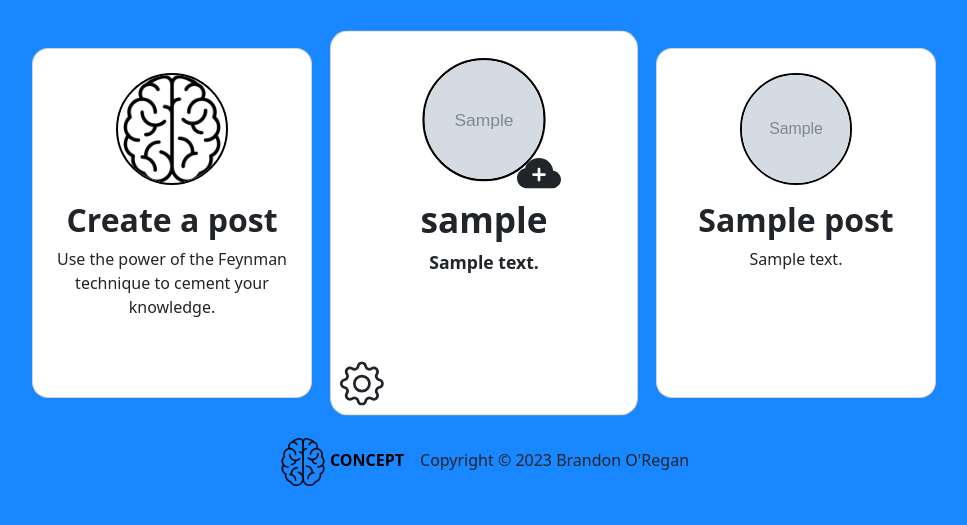
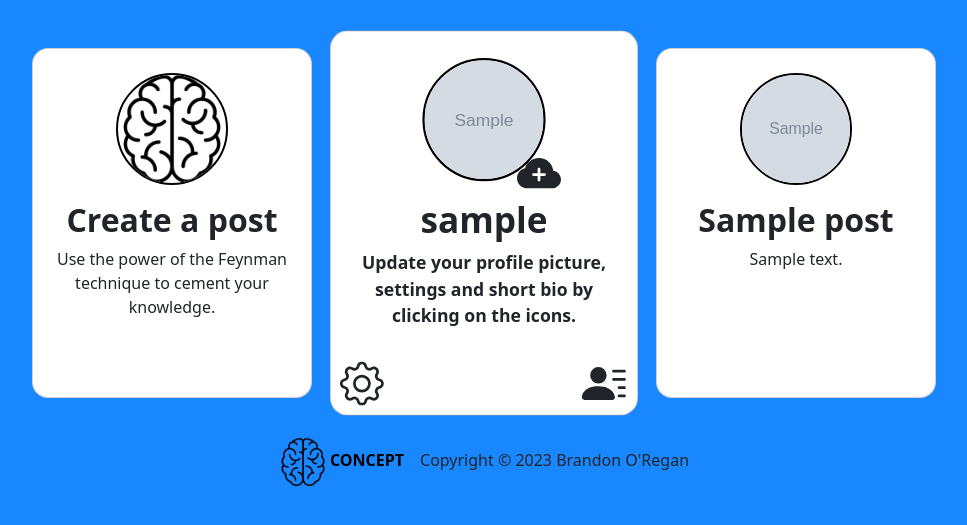
Before and after one commit to brandonoregan/concept, a Django app: page /profiles/profile in a window 1280 px wide. Shown: the part 58-583 px from the top of the page, without its empty margins (156-1123 px from the left). Run offline with Django 4.2, Linux system fonts and the light colour scheme; a user stored in the database is signed in; tables that the repository leaves empty hold one stand-in row (values such as "Sample post"); grey boxes marked "Sample" are stand-in pictures; some libraries are stand-ins or nearby versions; some web fonts are replaced.

Commit message:
add separate forms for profile editing, update profile model, update profile card icons

```diff
--- a/apps/profiles/models.py
+++ b/apps/profiles/models.py
@@ -7,7 +7,7 @@ from apps.users.models import CustomUser
 
 class Profile(models.Model):
     user = models.OneToOneField(CustomUser, on_delete=models.CASCADE)
-    bio = models.TextField(blank=True, null=True)
+    short_bio = models.CharField(max_length=100, blank=True, null=True)
     profile_picture = models.ImageField(
         upload_to="profile_pics/", blank=True, null=True
     )
--- a/apps/profiles/static/profiles/css/profiles.css
+++ b/apps/profiles/static/profiles/css/profiles.css
@@ -29,6 +29,7 @@ body {
     z-index: 999;
     bottom: -1rem;
     right: -1rem;
+
 }
 
 .editSettingsForm {
@@ -36,6 +37,17 @@ body {
     z-index: 999;
     bottom: .5rem;
     left: .5rem;
+}
+
+.editBioForm {
+    position: absolute;
+    z-index: 999;
+    bottom: .5rem;
+    right: .6rem;
+}
+
+.editProfileForm:hover, .editBioForm:hover, .editSettingsForm:hover {
+    transform: scale(1.1);
 }
 
 .custom-file-upload {
--- a/apps/profiles/templates/profiles/includes/profile_card.html
+++ b/apps/profiles/templates/profiles/includes/profile_card.html
@@ -10,16 +10,23 @@
                 <img src="{% static 'images/person-circle.svg' %}" alt="">
             {% endif %}
             <!-- Profile and Bio Button -->
-            <form class="editProfileForm" method="get" action="{% url 'edit_profile' %}">
+            <form class="editProfileForm" method="get" action="{% url 'edit_profile_picture' %}">
                 <button class="btn" type="submit">
                     <svg xmlns="http://www.w3.org/2000/svg" width="40" height="40" fill="currentColor" class="bi bi-cloud-plus-fill" viewBox="0 0 16 16">
                     <path d="M8 2a5.53 5.53 0 0 0-3.594 1.342c-.766.66-1.321 1.52-1.464 2.383C1.266 6.095 0 7.555 0 9.318 0 11.366 1.708 13 3.781 13h8.906C14.502 13 16 11.57 16 9.773c0-1.636-1.242-2.969-2.834-3.194C12.923 3.999 10.69 2 8 2m.5 4v1.5H10a.5.5 0 0 1 0 1H8.5V10a.5.5 0 0 1-1 0V8.5H6a.5.5 0 0 1 0-1h1.5V6a.5.5 0 0 1 1 0"/></svg>
                 </button>
             </form>
         </div>
+        <form class="editBioForm" method="get" action="{% url 'edit_profile_bio' %}">
+            <button class="btn" type="submit">
+                <svg xmlns="http://www.w3.org/2000/svg" width="40" height="40" fill="currentColor" class="bi bi-person-lines-fill" viewBox="0 0 16 16">
+                    <path d="M6 8a3 3 0 1 0 0-6 3 3 0 0 0 0 6m-5 6s-1 0-1-1 1-4 6-4 6 3 6 4-1 1-1 1zM11 3.5a.5.5 0 0 1 .5-.5h4a.5.5 0 0 1 0 1h-4a.5.5 0 0 1-.5-.5m.5 2.5a.5.5 0 0 0 0 1h4a.5.5 0 0 0 0-1zm2 3a.5.5 0 0 0 0 1h2a.5.5 0 0 0 0-1zm0 3a.5.5 0 0 0 0 1h2a.5.5 0 0 0 0-1z"/>
+                  </svg>
+            </button>
+        </form>
         <!-- Settings Wheel Button -->
         {% include 'profiles/includes/profile_settings_form.html' %}
         <h2>{{ current_user.username }}</h2>
-        <p class="aboutText">{% if current_user.profile.bio %}{{ current_user.profile.bio }}{% else %}Click on the plus sign edit your bio and profile picture!{% endif %}</p>
+        <p class="aboutText">{% if current_user.profile.bio %}{{ current_user.profile.bio }}{% else %}Update your profile picture, settings and short bio by clicking on the icons.{% endif %}</p>
     </div>
 </div>
--- a/apps/profiles/urls.py
+++ b/apps/profiles/urls.py
@@ -3,6 +3,7 @@ from . import views
 
 urlpatterns = [
     path("profile", views.profile, name="profile"),
-    path("edit_profile", views.edit_profile, name="edit_profile"),
+    path("edit_profile_picture", views.edit_profile_picture, name="edit_profile_picture"),
+    path("edit_profile_bio", views.edit_profile_bio, name="edit_profile_bio"),
     path("edit_user", views.edit_user, name="edit_user"),
 ]
--- a/apps/profiles/views.py
+++ b/apps/profiles/views.py
@@ -1,9 +1,6 @@
 from django.shortcuts import render, redirect
-from django.urls import reverse_lazy, reverse
-from django.views.generic.edit import UpdateView
+from django.urls import reverse
 from .forms import ProfileForm, ProfilePicForm, EditUserForm
-from .models import Profile
-from apps.users.models import CustomUser
 from apps.posts.models import Post
 from django.contrib import messages
 from django.contrib.auth.decorators import login_required
@@ -50,33 +47,47 @@ def edit_user(request):
 
 
 @login_required
-def edit_profile(request):
+def edit_profile_picture(request):
     # Need to update models in new form and replace the profile view so that it renders those updates after submission
     if request.method == "POST":
-        if "pic_form" in request.POST:
-            pic_form = ProfilePicForm(
-                request.POST, request.FILES, instance=request.user.profile
+
+        pic_form = ProfilePicForm(
+            request.POST, request.FILES, instance=request.user.profile
+        )
+
+        if pic_form.is_valid():
+            pic_form.save()
+            messages.success(
+                request, ("Your profile picture was successfully updated.")
             )
+        return redirect(reverse("profile"))
 
-            if pic_form.is_valid():
-                pic_form.save()
-                messages.success(
-                    request, ("Your profile picture was successfully updated.")
-                )
+    return render(
+        request,
+        "profiles/edit_profile_picture.html",
+        context={
+            "pic_form": ProfilePicForm(instance=request.user.profile),
+        },
+    )
 
-        elif "info_form" in request.POST:
-            info_form = ProfileForm(request.POST, instance=request.user.profile)
-            if info_form.is_valid():
-                info_form.save()
-                messages.success(request, ("Your bio was successfully updated."))
+
+@login_required
+def edit_profile_bio(request):
+
+    if request.method == "POST":
+
+        info_form = ProfileForm(request.POST, instance=request.user.profile)
+
+        if info_form.is_valid():
+            info_form.save()
+            messages.success(request, ("Your bio was successfully updated."))
 
         return redirect(reverse("profile"))
 
     return render(
         request,
-        "profiles/edit_profile.html",
+        "profiles/includes/edit_profile_bio.html",
         context={
             "info_form": ProfileForm(instance=request.user.profile),
-            "pic_form": ProfilePicForm(instance=request.user.profile),
         },
     )
```
Also changed, not shown: apps/profiles/forms.py (+6 -6 lines), apps/profiles/templates/profiles/edit_profile_picture.html (added, +27 -0 lines), apps/profiles/templates/profiles/includes/edit_profile_bio.html (renamed from apps/profiles/templates/profiles/edit_profile.html, +2 -6 lines), apps/profiles/migrations/0003_remove_profile_bio_profile_short_bio.py (added), media/profile_pics/brandon_Y2jHxw9.jpg (added).
